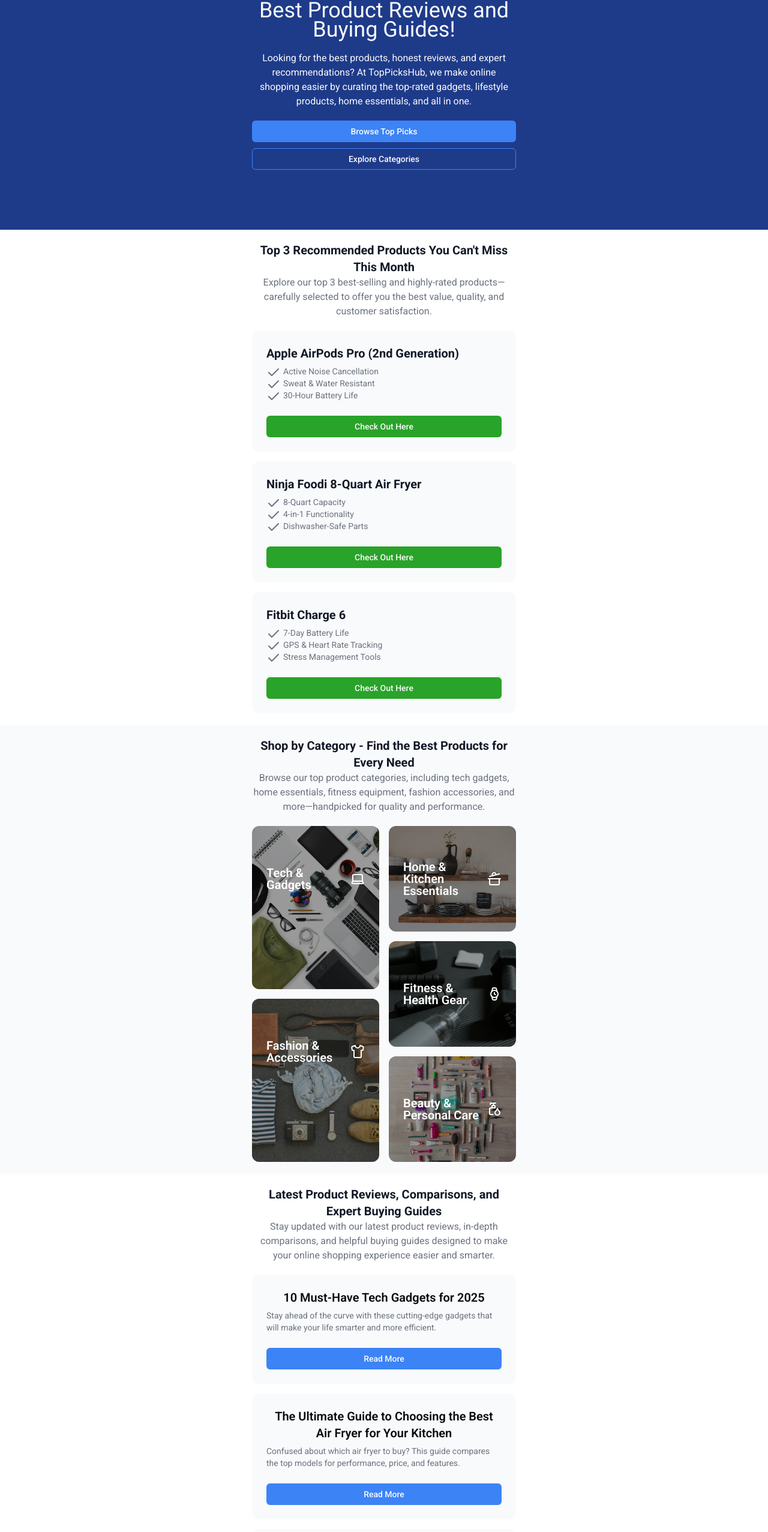
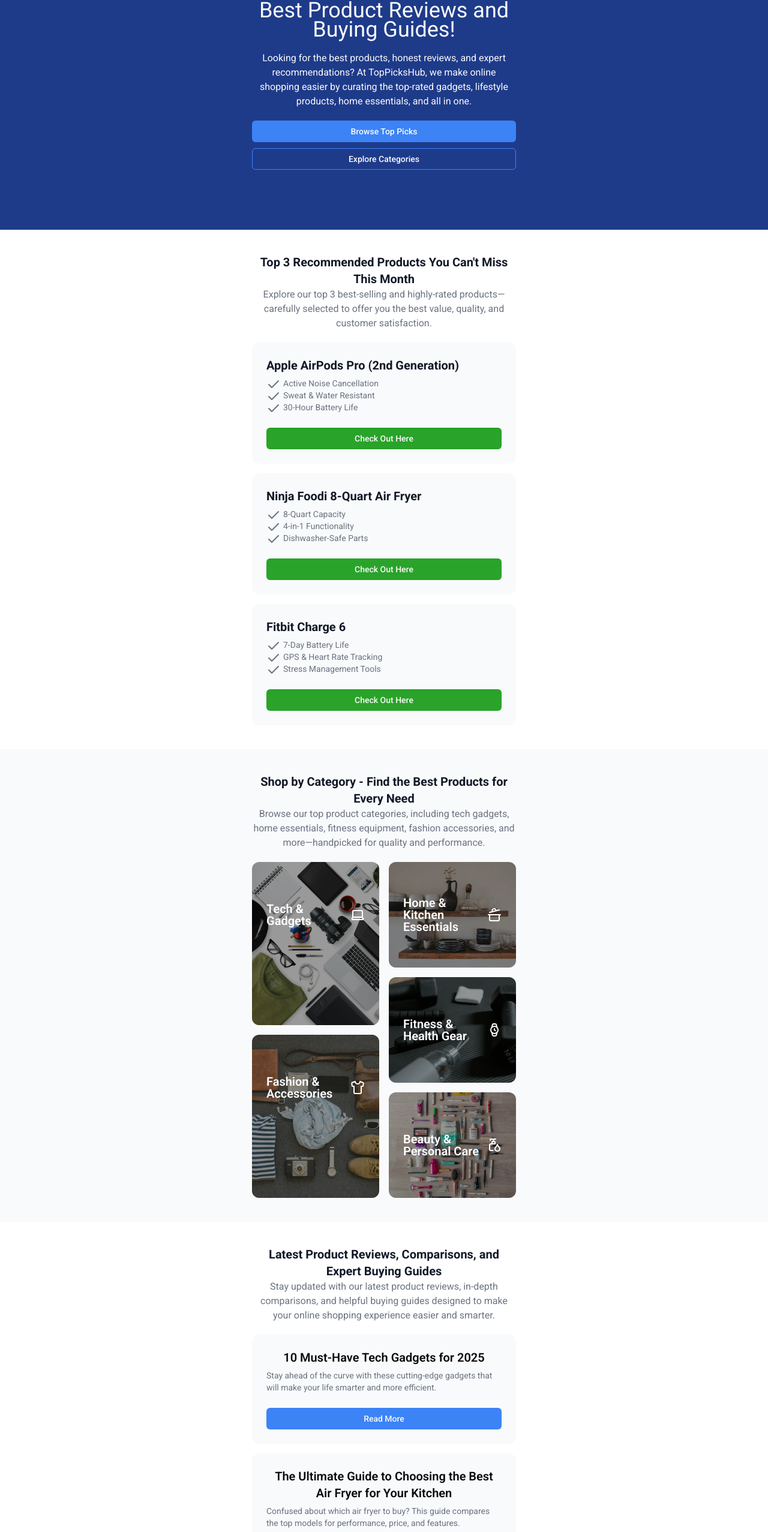
Before and after one commit to irefransdotdev/top-picks-hub, a Next.js app: page / in a window 1280 px wide. Shown: the part 243-2797 px from the top of the page at 60% size. Built offline with nearby package versions, Linux system fonts and the light colour scheme.

Commit message:
Update padding of sections

```diff
--- a/src/components/sections/categories.tsx
+++ b/src/components/sections/categories.tsx
@@ -9,7 +9,7 @@
 
 const Categories = () => {
   return (
-    <section className="text-gray-900 w-full">
+    <section className="text-gray-900 w-full py-5">
       <div className="px-4 gap-5 flex flex-col items-center text-center">
         <header>
           <h2 className="text-xl text-primary font-bold">
--- a/src/components/sections/hero.tsx
+++ b/src/components/sections/hero.tsx
@@ -2,7 +2,7 @@
 
 const Hero = () => {
   return (
-    <section className=" text-gray-900 py-20" aria-labelledby="hero-heading">
+    <section className=" text-gray-900 py-20">
       <div className="container px-4 gap-5 flex flex-col items-center text-center">
         <header>
           <h2 id="hero-heading" className="text-xl text-primary-foreground">
--- a/src/components/sections/latest-blogs.tsx
+++ b/src/components/sections/latest-blogs.tsx
@@ -20,7 +20,7 @@
 
 const LatestBlogs = () => {
   return (
-    <section className="text-gray-900 w-full">
+    <section className="text-gray-900 w-full py-5">
       <div className="px-4 gap-5 flex flex-col items-center text-center">
         <header>
           <h2 className="text-xl text-primary font-bold">
--- a/src/components/sections/recommendations.tsx
+++ b/src/components/sections/recommendations.tsx
@@ -35,7 +35,7 @@
 
 const Recommendations = () => {
   return (
-    <section className="text-gray-900 w-full">
+    <section className="text-gray-900 w-full py-5">
       <div className="px-4 gap-5 flex flex-col items-center text-center">
         <header>
           <h2 className="text-xl text-primary font-bold">
--- a/src/components/sections/testimonials.tsx
+++ b/src/components/sections/testimonials.tsx
@@ -29,7 +29,7 @@
 
 const Testimonials = () => {
   return (
-    <section className="text-gray-900 w-full">
+    <section className="text-gray-900 w-full py-5">
       <div className="px-4 gap-5 flex flex-col items-center text-center">
         <header>
           <h2 className="text-xl text-primary font-bold">
```
